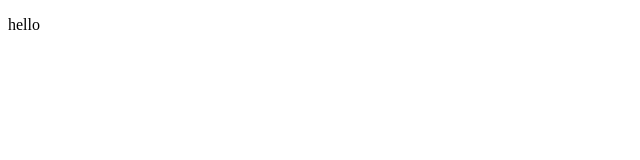
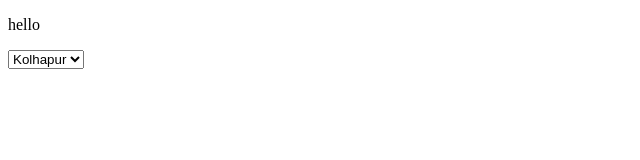
Before and after one commit to abhi1514/Abhishek, a plain HTML site: page index.html in a window 1280 px wide. Shown: the whole page, without its empty margins (0-640 px from the left). Drawn offline with Linux system fonts and the light colour scheme.

Commit message:
Add Dropdwon

```diff
--- a/index.html
+++ b/index.html
@@ -7,5 +7,11 @@
 </head>
 <body>
     <p>hello</p>
+    <select>
+        <option>Kolhapur</option>
+        <option>Satara</option>
+        <option>Pune</option>
+        <option>Mumbai</option>
+    </select>
 </body>
 </html>
```
